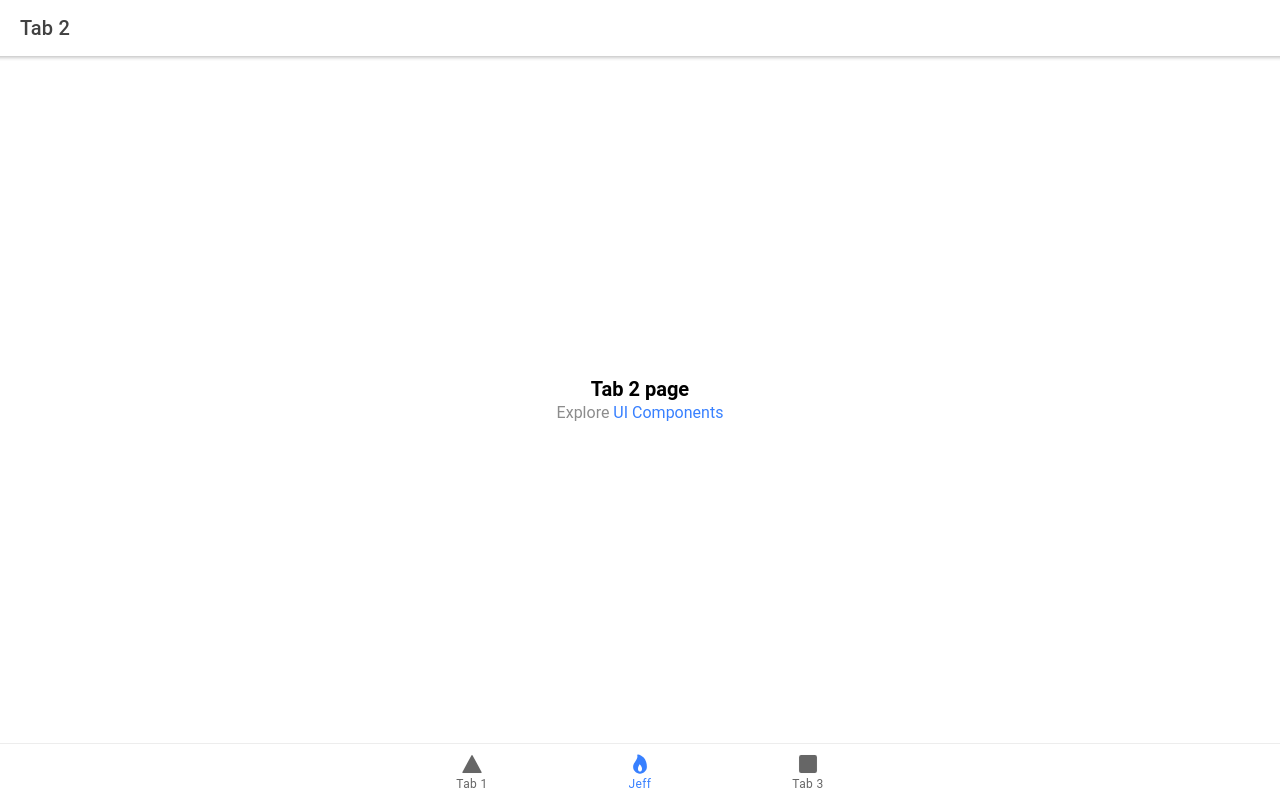
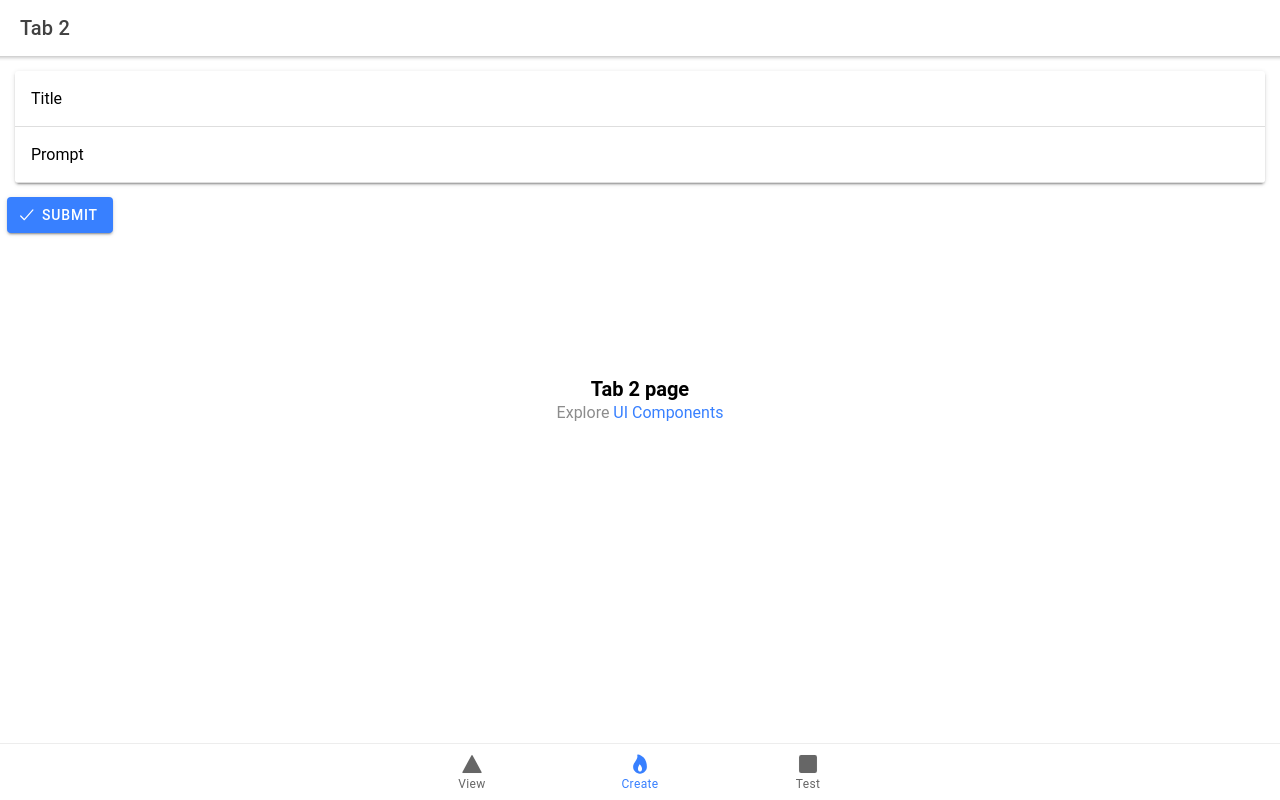
Before and after one commit to Marotti13/OMmasterproj, a React (Create React App) app in the folder myApp/: page /tab2 in a window 1280 px wide. Built offline with nearby package versions, Linux system fonts and the light colour scheme.

Commit message:
can now make surveys (No options yet)

```diff
--- a/myApp/src/App.tsx
+++ b/myApp/src/App.tsx
@@ -54,15 +54,15 @@ const App: React.FC = () => (
         <IonTabBar slot="bottom">
           <IonTabButton tab="tab1" href="/tab1">
             <IonIcon icon={triangle} />
-            <IonLabel>Tab 1</IonLabel>
+            <IonLabel>View</IonLabel>
           </IonTabButton>
           <IonTabButton tab="tab2" href="/tab2">
             <IonIcon icon={flame} />
-            <IonLabel>Jeff</IonLabel>
+            <IonLabel>Create</IonLabel>
           </IonTabButton>
           <IonTabButton tab="tab3" href="/tab3">
             <IonIcon icon={square} />
-            <IonLabel>Tab 3</IonLabel>
+            <IonLabel>Test</IonLabel>
           </IonTabButton>
         </IonTabBar>
       </IonTabs>
--- /dev/null
+++ b/myApp/src/components/CreateSurvey.tsx
@@ -0,0 +1,84 @@
+import { IonRow, IonCol, IonCard, IonCardContent, IonButton, IonIcon, IonInput, IonItem, IonLabel, IonAlert } from "@ionic/react";
+import { checkmark} from "ionicons/icons";
+import React from "react";
+import { useEffect, useRef, useState } from "react";
+import db from '../firebaseConfig';
+
+
+
+
+
+/* need to read survey information state vars might need to pass specific document into module */
+const CreateSurvey: React.FC = () => {
+
+    const titleRef = useRef<HTMLIonInputElement>(null);
+    const promptRef = useRef<HTMLIonInputElement>(null);
+    const [ error, setError ] = useState<string>();
+
+
+    const submitSurvey = () => {
+        const enteredTitle = titleRef.current!.value; //! means this code will never run without a value being stored in side .current ref (TS doesnt know react handles it)
+        const enteredPrompt = promptRef.current!.value;
+
+        if (!enteredTitle || !enteredPrompt){
+          setError('You Fucked Up! Make sure Everything is entereed right');
+          return;
+        }
+
+        var docData = {
+            name: enteredTitle,
+            prompt: enteredPrompt
+/*             booleanExample: true,
+            numberExample: 3.14159265,
+            dateExample: firebase.firestore.Timestamp.fromDate(new Date("December 10, 1815")),
+            arrayExample: [5, true, "hello"],
+            nullExample: null,
+            objectExample: {
+                a: 5,
+                b: {
+                    nested: "foo"
+                }
+            } */
+        };
+        db.collection("surveys").doc().set(docData).then(() => {
+            console.log("Document successfully written!");
+        });
+        //setCalculatedBMI(bmi); this will be where the survey is submitted
+        resetInputs();
+      };
+
+    const resetInputs = () => {
+        titleRef.current!.value = '';
+        promptRef.current!.value = '';
+      };
+
+    return (
+        <React.Fragment>
+        <IonAlert isOpen={!!error} message={error} buttons={[{text: 'Fine.', handler: () =>{
+            setError("");
+          }}]}/>
+        <IonRow>
+            <IonCol>
+                <IonCard>
+                <IonItem>
+                  <IonLabel position='floating'>Title</IonLabel>
+                  <IonInput ref={titleRef}></IonInput>
+                </IonItem>
+                <IonItem>
+                  <IonLabel position='floating'>Prompt</IonLabel>
+                  <IonInput ref={promptRef}></IonInput>
+                </IonItem>
+                </IonCard>
+                <IonButton onClick={() => { submitSurvey() }}>
+                        <IonIcon slot='start' icon={checkmark}/>
+                        Submit
+                </IonButton>
+            </IonCol>
+        </IonRow>
+        </React.Fragment>
+
+    );
+
+  };
+
+  export default CreateSurvey;
--- a/myApp/src/components/viewSurvey.tsx
+++ b/myApp/src/components/viewSurvey.tsx
@@ -30,14 +30,14 @@ const ViewSurvey: React.FC<{document: string}> = props => {
             setName(doc.data()!.name);
             setPrompt(doc.data()!.prompt);
 
-            console.log(doc.data()!.options)
             let tempArray: any[] =[];
 
-            doc.data()!.options.forEach((element: any) => { //check to see if it is emtpy
-                tempArray.push(element);
-            });
-            setOptions(tempArray);
-
+            if(doc.data()!.options){ //MIGHT NEED TO LOAD THIS INTO SOMETHING SO NOT CALLING TWICE
+                doc.data()!.options.forEach((element: any) => {
+                    tempArray.push(element);
+                });
+                setOptions(tempArray);
+            }
 
 
 
--- a/myApp/src/pages/Tab1.tsx
+++ b/myApp/src/pages/Tab1.tsx
@@ -20,7 +20,7 @@ const Tab1: React.FC = () => {
           </IonToolbar>
         </IonHeader>
         <ExploreContainer name="Tab 1 page" />
-        <ViewSurvey document='rLYg6rUKH3cVTzCCPaRa'/>
+        <ViewSurvey document='vTbbXN0RRE1ZIbTPfgaV'/>
       </IonContent>
     </IonPage>
   );
--- a/myApp/src/pages/Tab2.tsx
+++ b/myApp/src/pages/Tab2.tsx
@@ -1,4 +1,5 @@
 import { IonContent, IonHeader, IonPage, IonTitle, IonToolbar } from '@ionic/react';
+import CreateSurvey from '../components/CreateSurvey';
 import ExploreContainer from '../components/ExploreContainer';
 import './Tab2.css';
 
@@ -17,6 +18,7 @@ const Tab2: React.FC = () => {
           </IonToolbar>
         </IonHeader>
         <ExploreContainer name="Tab 2 page" />
+        <CreateSurvey></CreateSurvey>
       </IonContent>
     </IonPage>
   );
```
